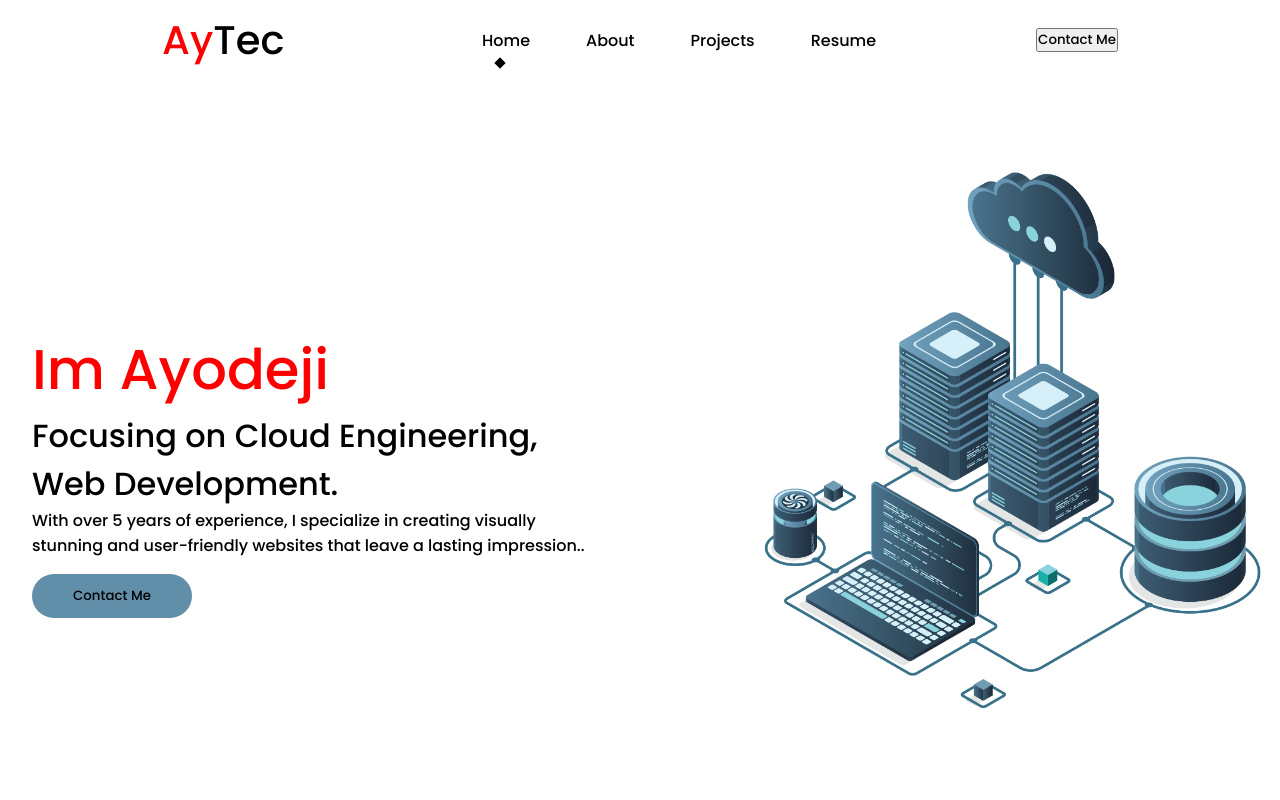
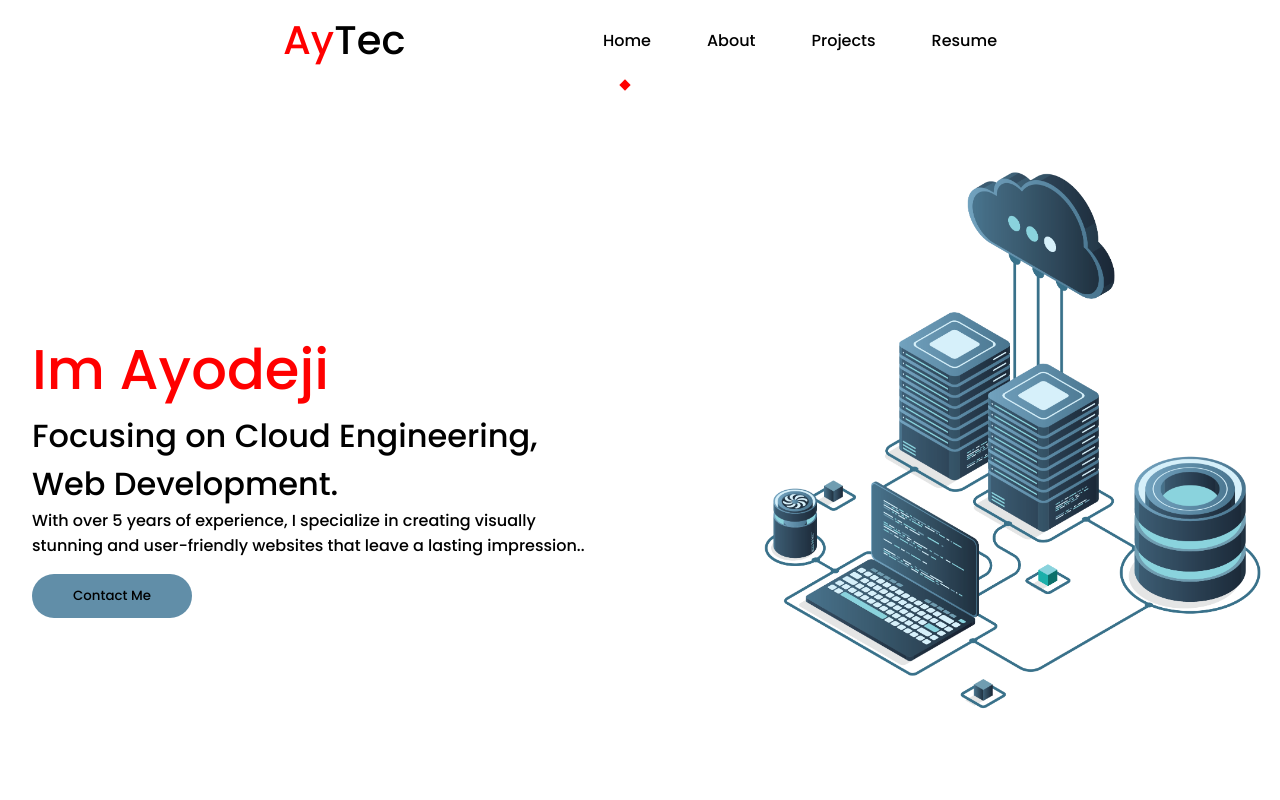
Before and after one commit to aonayinka/portfolio, a React (Create React App) app: page / in a window 1280 px wide. Shown: the top 800 px of the page. Built offline with nearby package versions, Linux system fonts and the light colour scheme.

Commit message:
activeNav

```diff
--- a/src/components/NavBar0.1/Navbar.jsx
+++ b/src/components/NavBar0.1/Navbar.jsx
@@ -28,7 +28,6 @@ const Navbar = () => {
                     )
                 })}
             </ul>
-            <button className='nav__btn'>Contact Me</button>
             <button className="nav__toggle-btn" onClick={() => setIsNavShowing(prev => !prev )}>{
                 isNavShowing ? <IoMdClose /> : <FaBars />
             }
--- a/src/components/NavBar0.1/navbar.css
+++ b/src/components/NavBar0.1/navbar.css
@@ -55,11 +55,11 @@ nav{
     display: block;
     width: 0.5rem;
     height: 0.5rem;
-    background: rgb(0, 0, 0);
+    background: rgb(255, 0, 0);
     position: absolute;
-    left: calc(50% - 0.6rem);
+    left: calc(50% - 0.4rem);
     transform: rotate(45deg);
-    margin-top: 0.4rem;
+    margin-top: 1.8rem;
 }
 
 
```
